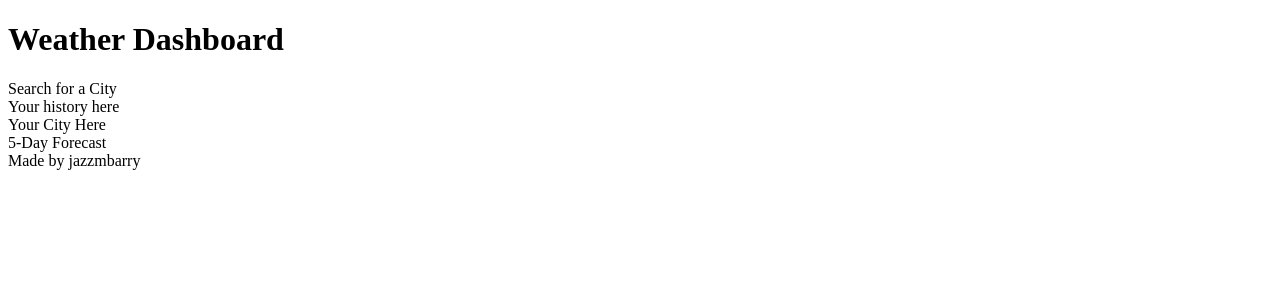
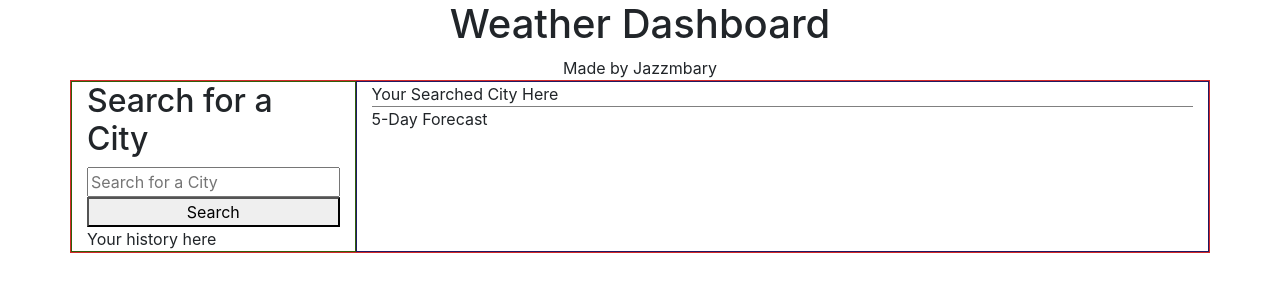
Before and after one commit to jazzmbarry/weather-dashboard, a plain HTML site: page index.html in a window 1280 px wide. Drawn offline with nearby package versions, Linux system fonts and the light colour scheme.

Commit message:
Setup and Form Inputs

```diff
--- a/assets/css/style.css
+++ b/assets/css/style.css
@@ -0,0 +1,35 @@
+header {
+    text-align: center;
+}
+
+.row {
+    border: 1px solid rgb(211, 41, 41);
+    display: flex;
+}
+
+.search-and-history {
+    border: 1px solid rgb(48, 94, 11);
+    display: flex;
+    flex-direction: column;
+    align-content: flex-start;
+}
+
+input {
+    width: 100%;
+}
+
+button {
+    width: 100%;
+}
+
+.info-and-forecast {
+    border: 1px solid rgb(33, 26, 99);
+}
+
+.forecast {
+    border-top: 1px solid gray;
+}
+
+footer h3 {
+    text-align: center;
+}
--- a/index.html
+++ b/index.html
@@ -4,28 +4,45 @@
     <meta charset="UTF-8">
     <meta http-equiv="X-UA-Compatible" content="IE=edge">
     <meta name="viewport" content="width=device-width, initial-scale=1.0">
+    <!-- BootStrap -->
+    <link rel="stylesheet" href="https://stackpath.bootstrapcdn.com/bootstrap/4.3.1/css/bootstrap.min.css"/>
+    <!-- My Style Sheet -->
     <link rel="stylesheet" href="assets/css/style.css">
-    <title>Document</title>
+    <title>Weather Dashboard</title>
 </head>
 <body>
     <header>
         <h1>
             Weather Dashboard
         </h1>
+        <h9>Made by Jazzmbary</h9>
     </header>
-    <main>
-        <div class="search-and-history">
-            <div class="search">Search for a City</div>
-            <div class="history">Your history here</div>
-        </div>
-        <div class="info-and-forecast">
-            <div class="info">Your City Here</div>
-            <div class="forecast">5-Day Forecast</div>
+    <main class="container">
+        <div class="row">
+            <div class="search-and-history col-3">
+                <div>
+                    <h2 id="searchTitle">
+                        Search for a City
+                    </h2>
+                    <input id="searchInput" type="text" placeholder="Search for a City" value="">
+                    <button id="searchButton" type="submit">
+                        Search
+                    </button>
+                </div>
+                <div class="history">
+                    Your history here
+                </div>
+            </div>
+            <div class="info-and-forecast col-9">
+                <div class="info">
+                    Your Searched City Here
+                </div>
+                <div class="forecast">
+                    5-Day Forecast
+                </div>
+            </div>
         </div>
     </main>
-    <footer>
-        Made by jazzmbarry
-    </footer>
 <script src="assets/js/script.js"></script>
 </body>
 </html>
```
